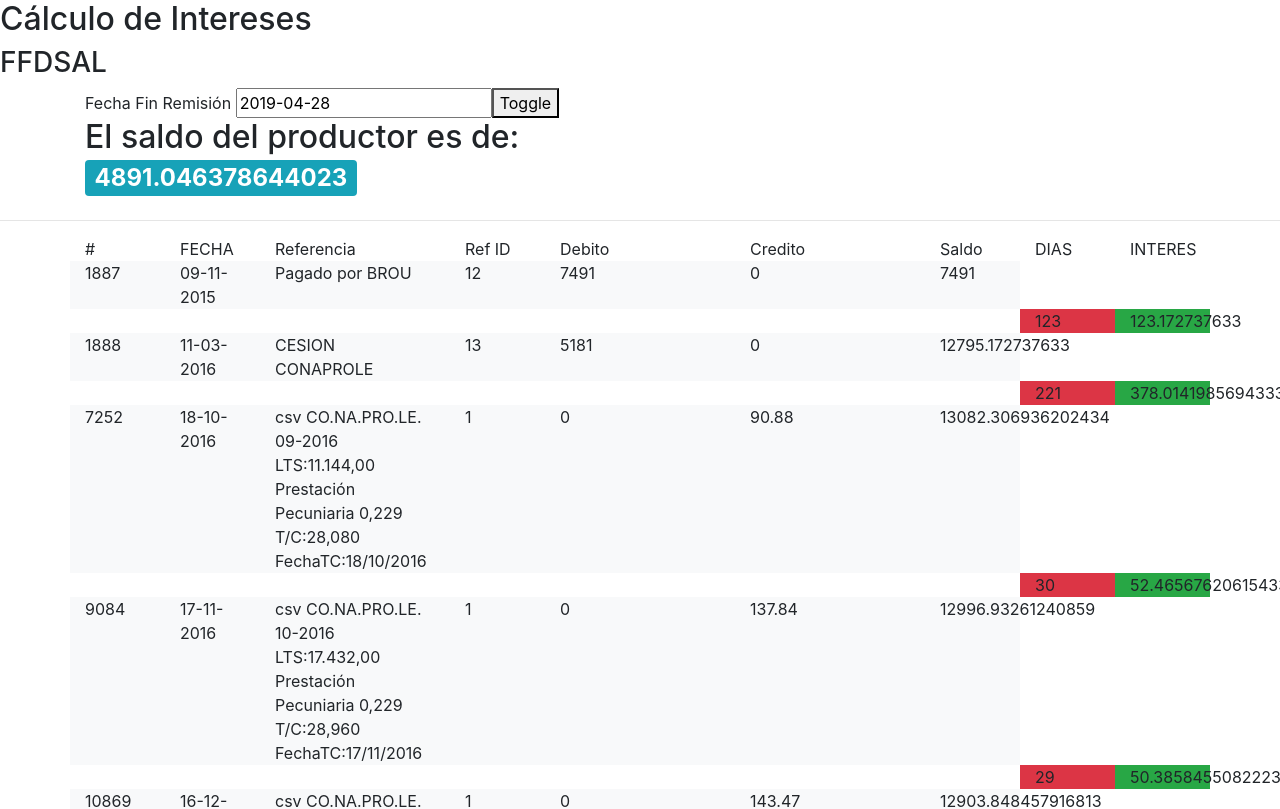
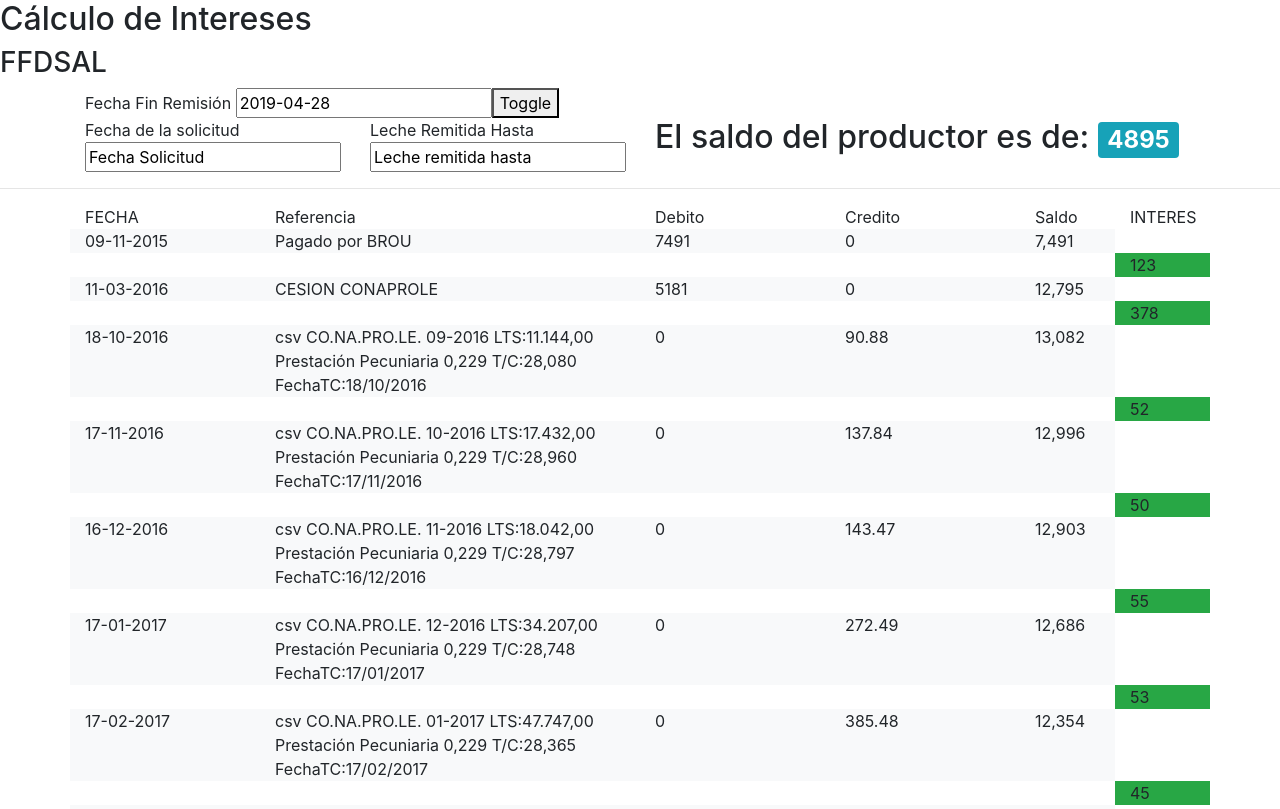
Before and after one commit to mauridev/intereses, an Angular app: page / in a window 1280 px wide. Shown: the top 809 px of the page. Built offline with nearby package versions, Linux system fonts and the light colour scheme.

Commit message:
finalizando

```diff
--- a/src/app/calculo-intereses/calculo-intereses.component.html
+++ b/src/app/calculo-intereses/calculo-intereses.component.html
@@ -1,42 +1,42 @@
 <div class="container">
   <div class="row">
     <div class="col-md-6">Fecha Fin Remisión
-        <!--<input type="date" [value]="fechaFinRemision | date:'yyyy-MM-dd'" (input)="fechaFinRemision=parseDate($event.target.value)"required>  -->
         <input [(ngModel)]="fechaFinRemision"  type="text" ngbDatepicker #d="ngbDatepicker" (dateSelect)="onDateSelect($event)"/>
         <button (click)="d.toggle()">Toggle</button>
-        <!--<input [(ngModel)]="fechaFinRemision">-->
     </div>
   </div>
   <div class="row">
+      <div class="col-md-3">Fecha de la solicitud
+          <input [(ngModel)]="fechaSolicitud"  type="text"/>
+      </div>
+      <div class="col-md-3">Leche Remitida Hasta
+          <input [(ngModel)]="lecheRemitidaHasta"  type="text"/>
+      </div>
       <div class="col-md-6">
         <h2>El saldo del productor es de: <span class="badge badge-info">{{ saldoFinal }}</span></h2>
       </div>
     </div>
-
-
 </div>
 <hr>
 <div class="container">
 
   <div class="row" rowStyle>
-              <div class="col-md-1">#</div>
-              <div class="col-md-1">FECHA</div>
-              <div class="col-md-2">Referencia</div>
-              <div class="col-md-1">Ref ID</div>
+              <div class="col-md-2">FECHA</div>
+              <div class="col-md-4">Referencia</div>
+              <!--<div class="col-md-1">Ref ID</div>-->
               <div class="col-md-2">Debito</div>
               <div class="col-md-2">Credito</div>
               <div class="col-md-1">Saldo</div>
-              <div class="col-md-1">DIAS</div>
+            <!--  <div class="col-md-1">DIAS</div>-->
               <div class="col-md-1">INTERES</div>
   </div>
   <div class="row" *ngFor="let itemCtaCte of ctaCte">
-      <div class="col-md-1 bg-light">{{ itemCtaCte.IdRegistro }}</div>
-      <div class="col-md-1 bg-light">{{ itemCtaCte.FECHA | date:'dd-MM-yyyy' }}</div>
-      <div class="col-md-2 bg-light">{{ itemCtaCte.REFERENCIA }}</div>
-      <div class="col-md-1 bg-light">{{ itemCtaCte.IdRegistro_2 }}</div>
+      <div class="col-md-2 bg-light">{{ itemCtaCte.FECHA | date:'dd-MM-yyyy' }}</div>
+      <div class="col-md-4 bg-light">{{ itemCtaCte.REFERENCIA }}</div>
+      <!--<div class="col-md-1 bg-light">{{ itemCtaCte.IdRegistro_2 }}</div>-->
       <div class="col-md-2 bg-light">{{ itemCtaCte.DEBITO }}</div>
       <div class="col-md-2 bg-light">{{ itemCtaCte.CREDITO }}</div>
-      <div class="col-md-1 bg-light">{{ itemCtaCte.SALDO }}</div>
+      <div class="col-md-1 bg-light">{{ itemCtaCte.SALDO | number:digitsInfo }}</div>
       <div class="col-md-1"></div>
       <div class="col-md-1"></div>
       <div class="col-md-1"></div>
@@ -46,7 +46,27 @@
       <div class="col-md-2"></div>
       <div class="col-md-2"></div>
       <div class="col-md-1"></div>
-      <div class="col-md-1 bg-danger">{{ itemCtaCte.dias }}</div>
+      <!--<div class="col-md-1 bg-danger">{{ itemCtaCte.dias }}</div>-->
       <div class="col-md-1 bg-success">{{ itemCtaCte.intereses }}</div>
   </div>
 </div>
+
+<div class="container">
+  <div class="row">
+    <div class="col-md-12">
+      <hr>
+    </div>
+  </div>
+  <div class="row">
+      <div class="col-md-12">
+        <h3>Para copiar y pegar en Whatapp o Email</h3>
+      </div>
+    </div>
+  <div class="row">
+    <div class="col-md-12">
+      El monto adeudado es de USD {{ saldoFinal }}.  El saldo incluye intereses calculados al día {{ fechaSolicitud }}, fecha de solicitud de la información,
+      y se restaron los pagos de prestación pecuniaria realizados por la leche remitida hasta el 31/02/2019, última remisión informada
+      por la industria.
+    </div>
+  </div>
+</div>
--- a/src/app/calculo-intereses/calculo-intereses.component.ts
+++ b/src/app/calculo-intereses/calculo-intereses.component.ts
@@ -13,6 +13,8 @@ export class CalculoInteresesComponent implements OnInit {
 
 ctaCte: ItemCtaCte[] = datosCtaCte;
 fechaFinRemision: Date = new Date();
+fechaSolicitud: any = 'Fecha Solicitud';
+lecheRemitidaHasta: any = 'Leche remitida hasta';
 tasaDiariaEfectiva: number =  0.000133681;
 saldoFinal: number;
 esLaFechaFinalElUltimoDato = true;
@@ -58,7 +60,7 @@ ordenarPorFecha = () => {
 }
 
 eliminarReferenciasInteresGenerado = () => {
-  for( let i = 0; i < this.ctaCte.length; i++) {
+  for ( let i = 0; i < this.ctaCte.length; i++) {
     if ( this.ctaCte[i].IdRegistro_2 === 4) {
       this.ctaCte.splice(i, 1);
     }
@@ -82,6 +84,9 @@ indiceFechaFinalBool = () => {
   }
 }
 
+redondear = (numero) => {
+  return Math.round(numero);
+}
 
 /* Caluculo Algoritmo 1
 /////////////////////////////////////////
@@ -100,7 +105,7 @@ calculoAlgoritmo1 = () => {
   } else {
       this.indiceFechaFinalNumerico();
       this.calcularDiasParaCuentaCorriente2();
-      this.calcularSaldosParaCuentaCorriente2();
+      this.calcularSaldosParaCuentaCorrienteFechaMovil();
       console.log(this.indiceFechaFinal);
   }
 }
@@ -136,40 +141,45 @@ calcularSaldosParaCuentaCorriente = () => {
   let cuentaParaTrabajo = this.ctaCte.slice();
   let cuentaDevuelta = cuentaParaTrabajo.map((itemCuenta, index, array) => {
       if ( index === 0) {
-        itemCuenta.SALDO = itemCuenta.DEBITO;
+        itemCuenta.SALDO = this.redondear(itemCuenta.DEBITO);
         itemCuenta.intereses = this.calcularFormularInteres(itemCuenta.SALDO, itemCuenta.dias);
       } else if ( index === array.length - 1) {
-        itemCuenta.SALDO = array[index - 1].SALDO + array[index - 1].intereses;
+        itemCuenta.SALDO = this.redondear(array[index - 1].SALDO + array[index - 1].intereses);
         this.saldoFinal = itemCuenta.SALDO;
       } else {
-        itemCuenta.SALDO = array[index - 1].SALDO + itemCuenta.DEBITO - itemCuenta.CREDITO + array[index - 1].intereses;
+        itemCuenta.SALDO = this.redondear(array[index - 1].SALDO + itemCuenta.DEBITO - itemCuenta.CREDITO + array[index - 1].intereses);
         itemCuenta.intereses = this.calcularFormularInteres(itemCuenta.SALDO, itemCuenta.dias);
       }
+
+
 });
   return cuentaDevuelta;
 }
 
-/* Calcular los Saldos */
-/* Calculo Nuevo SALDO = S - 1 +D -C + I */
-calcularSaldosParaCuentaCorriente2 = () => {
-  let cuentaParaTrabajo = this.ctaCte.slice();
-  let indiceDeFechaFinal = cuentaParaTrabajo.findIndex(cuentaParaTrabajo => cuentaParaTrabajo.REFERENCIA == 'Fecha Final');
-
-  let cuentaDevuelta = cuentaParaTrabajo.map( (itemCuenta, index, array) => {
+/* Calcular los Saldos Fecha Movil:
+Realiza el calculo de Saldos teniendo en cuenta que la Fecha Final o
+Fecha de fin de remisión no es el último registro de los datos recibidos.
+*/
+calcularSaldosParaCuentaCorrienteFechaMovil = () => {
+  const cuentaParaTrabajo = this.ctaCte.slice();
+  const indiceDeFechaFinal = cuentaParaTrabajo.findIndex(cuentaParaTrabajo => cuentaParaTrabajo.REFERENCIA == 'Fecha Final');
+  /* Mapea el array de datos realizando los calculos */
+  const cuentaDevuelta = cuentaParaTrabajo.map( (itemCuenta, index, array) => {
       if (index === 0) {
-        itemCuenta.SALDO = itemCuenta.DEBITO;
+        itemCuenta.SALDO = this.redondear(itemCuenta.DEBITO);
         itemCuenta.intereses = this.calcularFormularInteres(itemCuenta.SALDO, itemCuenta.dias);
-      } else if (index === array.length - 1) { // ultimo caso
-        itemCuenta.SALDO = array[index - 1].SALDO + itemCuenta.DEBITO - itemCuenta.CREDITO + array[index - 1].intereses;
+      } else if (index === array.length - 1) { // ultimo caso EL SALDO FINAL.
+        itemCuenta.SALDO = this.redondear(array[index - 1].SALDO + itemCuenta.DEBITO - itemCuenta.CREDITO + array[index - 1].intereses);
         this.saldoFinal = itemCuenta.SALDO;
-      } else if (index === indiceDeFechaFinal) { // igual a fecha final
-          itemCuenta.SALDO = array[index - 1].SALDO + array[index - 1].intereses;
+      } else if (index === indiceDeFechaFinal) { // igual a fecha final, último caso en el que se tiene en cuenta los intereses.
+          itemCuenta.SALDO = this.redondear(array[index - 1].SALDO + array[index - 1].intereses);
           itemCuenta.intereses = this.calcularFormularInteres(itemCuenta.SALDO, itemCuenta.dias);
-      } else if (index < indiceDeFechaFinal) { //menor a fecha final
-        itemCuenta.SALDO = array[index - 1].SALDO + itemCuenta.DEBITO - itemCuenta.CREDITO + array[index - 1].intereses;
+      } else if (index < indiceDeFechaFinal) { // menor a fecha final, se realiza el calculo teniendo en cuenta los intereses
+        itemCuenta.SALDO = this.redondear(array[index - 1].SALDO + itemCuenta.DEBITO - itemCuenta.CREDITO + array[index - 1].intereses);
         itemCuenta.intereses = this.calcularFormularInteres(itemCuenta.SALDO, itemCuenta.dias);
       } else if (index > indiceDeFechaFinal) {
-        itemCuenta.SALDO = array[index - 1].SALDO + itemCuenta.DEBITO - itemCuenta.CREDITO;
+        // mayor a fecha final, se realiza las restas de prestación pecuniaria sin tener en cuenta los intereses
+        itemCuenta.SALDO = this.redondear(array[index - 1].SALDO + itemCuenta.DEBITO - itemCuenta.CREDITO);
         itemCuenta.intereses = this.calcularFormularInteres(itemCuenta.SALDO, itemCuenta.dias);
       }
 
@@ -215,7 +225,7 @@ calcularCantidadDias = (fechaMenor, fechaMayor) => {
 }
 
 calcularFormularInteres = (saldoAnterior, dias) => {
-   return  saldoAnterior * dias * this.tasaDiariaEfectiva;
+   return  this.redondear(saldoAnterior * dias * this.tasaDiariaEfectiva);
 }
 
 
```
